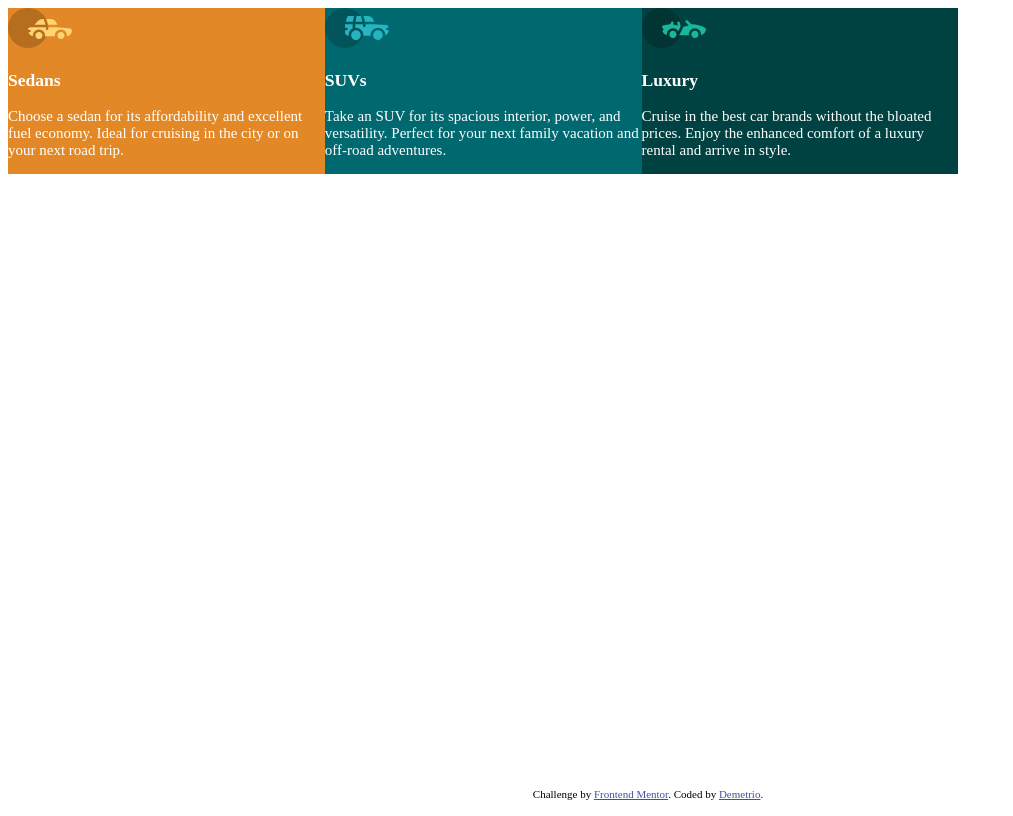
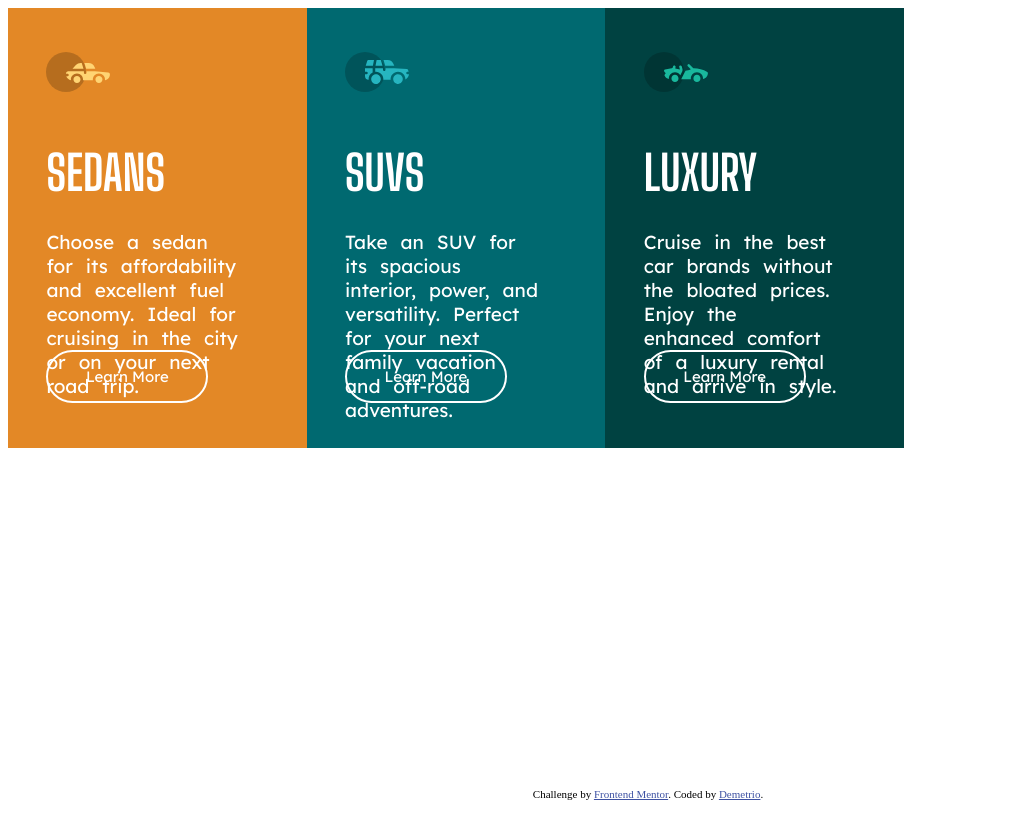
Before and after one commit to Demetrio-s-Frontend-Mentor-Projects/3-column-preview-card-component-main, a plain HTML site: page index.html in a window 1280 px wide. Shown: the whole page, without its empty margins (0-1013 px from the left). Drawn offline with Linux system fonts and the light colour scheme.

Commit message:
Almost done styling desktop design

```diff
--- a/index.html
+++ b/index.html
@@ -4,7 +4,8 @@
   <meta charset="UTF-8">
   <meta name="viewport" content="width=device-width, initial-scale=1.0"> <!-- displays site properly based on user's device -->
   <link rel="stylesheet" href="./styles.css" >
-
+  <link rel="preconnect" href="https://fonts.gstatic.com">
+  <link href="https://fonts.googleapis.com/css2?family=Big+Shoulders+Display:wght@700&family=Lexend+Deca&display=swap" rel="stylesheet">
   <link rel="icon" type="image/png" sizes="32x32" href="./images/favicon-32x32.png">
 
   <title>Frontend Mentor | 3-column preview card component</title>
@@ -18,29 +19,35 @@
 
     <div class="car-div1">
       <img src="images/icon-sedans.svg" alt="sedan icon"/>
-      <h3 class="title">Sedans</h3>
+      <h3 class="title">SEDANS</h3>
       <p class="blurb">
         Choose a sedan for its affordability and excellent fuel economy. Ideal for cruising in the city
         or on your next road trip.
       </p>
+
+      <button class="learn-more"> Learn More</button>
     </div>
 
     <div class="car-div2">
       <img src="images/icon-suvs.svg" alt="suv icon" />
-      <h3 class="title">SUVs</h3>
+      <h3 class="title">SUVS</h3>
       <p class="blurb">
         Take an SUV for its spacious interior, power, and versatility. Perfect for your next family vacation
       and off-road adventures.
       </p>
+
+      <button class="learn-more"> Learn More</button>
     </div>
 
     <div class="car-div3">
       <img src="images/icon-luxury.svg" alt="luxury icon" />
-      <h3 class="title">Luxury</h3>
+      <h3 class="title">LUXURY</h3>
       <p class="blurb">
         Cruise in the best car brands without the bloated prices. Enjoy the enhanced comfort of a luxury
       rental and arrive in style.
       </p>
+
+      <button class="learn-more"> Learn More</button>
     </div>
 
   </div>
--- a/styles.css
+++ b/styles.css
@@ -1,7 +1,7 @@
 body{
     height: 100vh;
     width: 100vw;
-    font-size: 15px;
+
 }
 
 .attribution {
@@ -20,17 +20,31 @@ body{
     display: inline-flex;
     flex-direction: row;
     position: absolute;
-    width: 75%;
-
+    width: 70%;
+    height: 55vh;
 }
 
 .car-div1, .car-div2, .car-div3 {
     width: 33%;
     color: white;
+    padding: 2.75em 3.65em 1.5em 2.4em ;
 }
 
+.title {
+    font-family: 'Big Shoulders Display', cursive;
+    font-stretch: ultra-expanded;
+    font-size: 3em;
+    margin-bottom: .6em;
 
+}
 
+.blurb {
+    font-family: 'Lexend Deca', sans-serif;
+    font-kerning: auto;
+    padding-right: .40em;
+    font-size: 19px;
+    word-spacing: .40em;
+}
 
 .car-div1{
     background-color: hsl(31, 77%, 52%)
@@ -41,3 +55,16 @@ body{
 .car-div3{
     background-color: hsl(179, 100%, 13%)
 }
+
+.learn-more {
+    background-color: transparent;
+    border-radius: 2em;
+    border: 2px solid white;
+    color: white;
+    font-family: 'Lexend Deca', sans-serif;
+    font-size: 15px;
+    font-stretch: wider;
+    padding: 1em 2.5em 1em 2.5em;
+    position: absolute;
+    bottom: 3em;
+}
```
